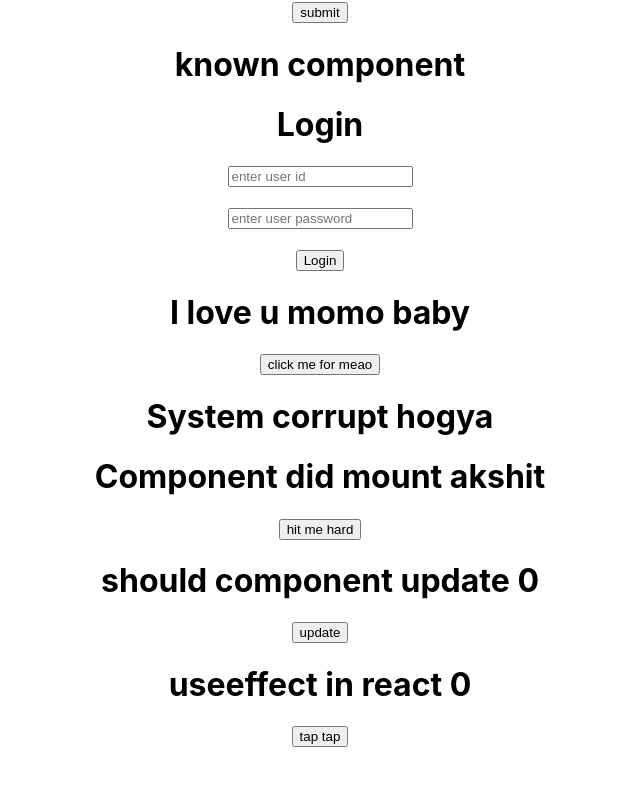
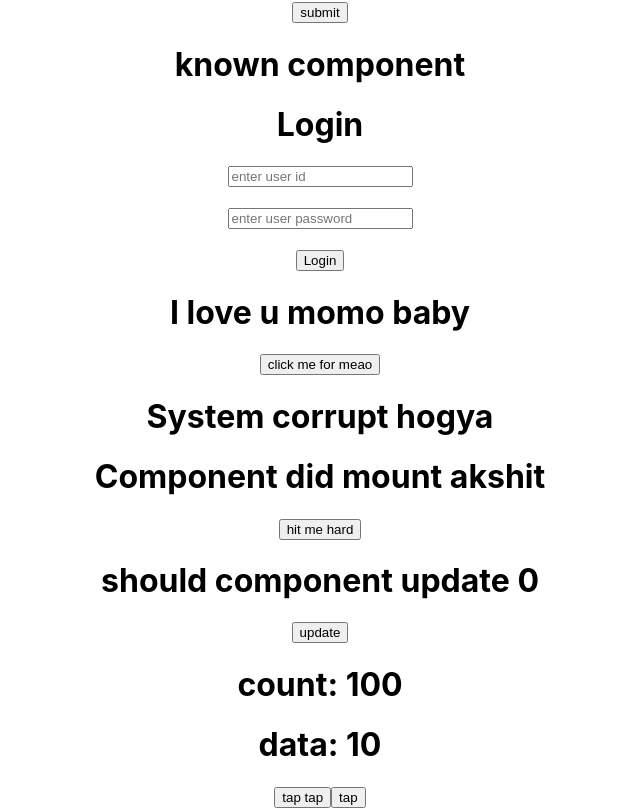
Before and after one commit to Akshit-Kumar098/react-learning, a React (Create React App) app: page / in a window 1280 px wide. Shown: the part 1160-1968 px from the top of the page, without its empty margins (320-960 px from the left). Before the commit the page ends 1907 px from the top, so only its background shows below. Built offline with nearby package versions, Linux system fonts and the light colour scheme.

Commit message:
useeffect

```diff
--- a/src/Useeffect.js
+++ b/src/Useeffect.js
@@ -1,13 +1,19 @@
 import React,{useEffect,useState} from "react";
 function Red(){
-    const[count,setCount]=useState(0)
+    const[count,setCount]=useState(100)
+    const[data,setData]=useState(10)
     useEffect(()=>{
         console.log("useeffect")
-    })
+    },[data])
+    useEffect(()=>{
+        console.log("useeffect")
+    },[count])
     return(
         <div>
-            <h1>useeffect in react {count}</h1>
+            <h1>count: {count}</h1>
+            <h1>data: {data}</h1>
             <button onClick={()=>setCount(count+1)}>tap tap</button>
+            <button onClick={()=>setData(data+1)}> tap</button>
         </div>
     )
 }
```
